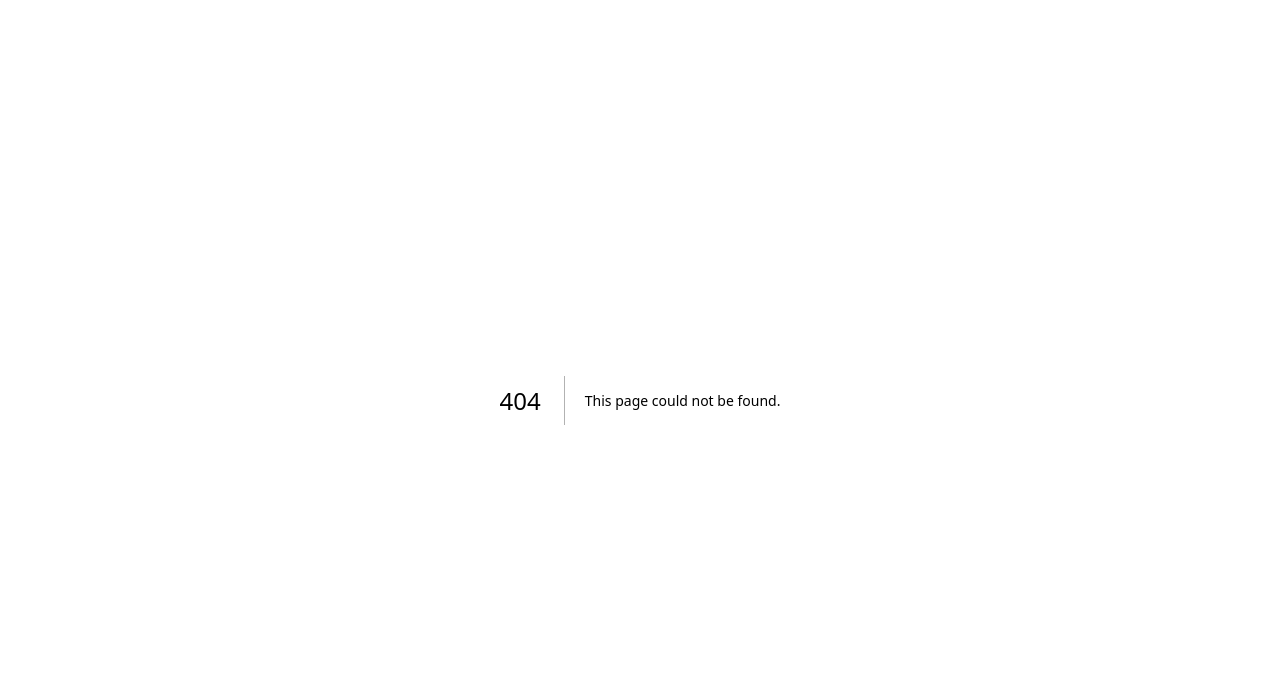
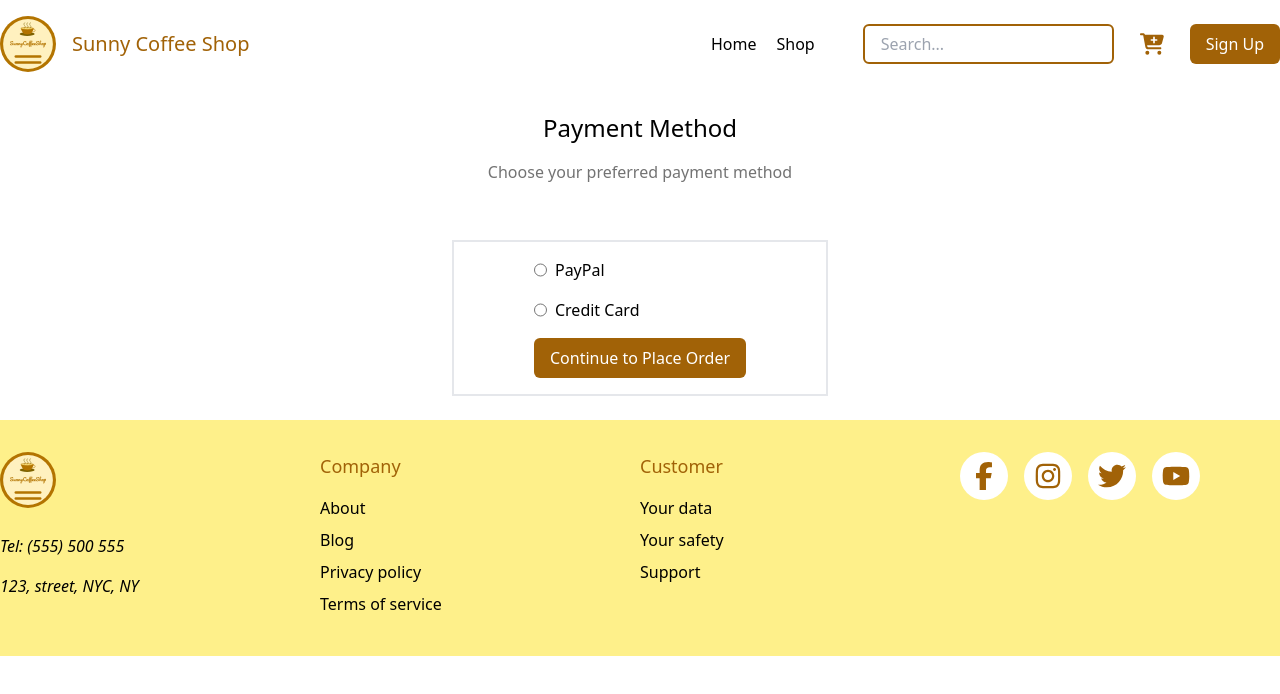
Before and after one commit to harounach/sunnycoffeeshop, a Next.js app: page /payment in a window 1280 px wide. Before the commit this address had no page. Shown: the top 694 px of the page. Built offline with nearby package versions, Linux system fonts and the light colour scheme.

Commit message:
Create Payment page

```diff
--- /dev/null
+++ b/pages/payment.tsx
@@ -0,0 +1,47 @@
+import Button from "@/components/Button/Button";
+import Layout from "@/components/Layout/Layout";
+
+export default function Payment() {
+  return (
+    <Layout>
+      <section className="container mx-auto mt-6 mb-6">
+        <h1 className="mb-4 text-center text-2xl">Payment Method</h1>
+        <p className="mb-14 text-center text-base text-neutral-500">
+          Choose your preferred payment method
+        </p>
+
+        <div className="flex justify-center">
+          <form className="inline-flex flex-col gap-4 border-2 border-gray-200 px-20 py-4">
+            <div className="flex gap-2">
+              <input
+                className="accent-yellow-700"
+                type="radio"
+                name="payment_method"
+                value={"paypal"}
+                id="paypal"
+              />
+              <label htmlFor="paypal" className="text-base">
+                PayPal
+              </label>
+            </div>
+
+            <div className="flex gap-2">
+              <input
+                className="accent-yellow-700"
+                type="radio"
+                name="payment_method"
+                value={"credit_card"}
+                id="credit_card"
+              />
+              <label htmlFor="credit_card" className="text-base">
+                Credit Card
+              </label>
+            </div>
+
+            <Button label="Continue to Place Order" />
+          </form>
+        </div>
+      </section>
+    </Layout>
+  );
+}
```
